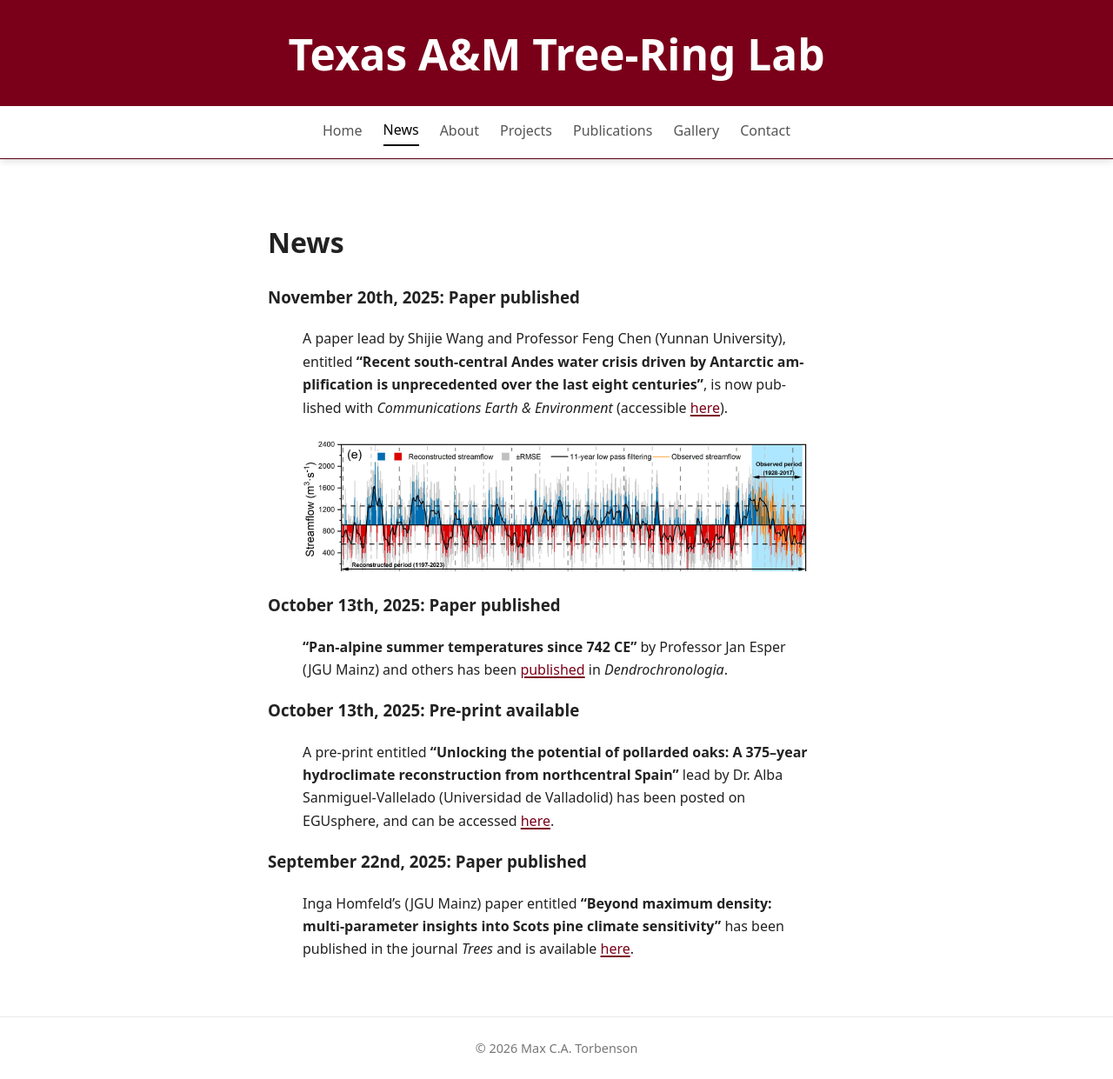
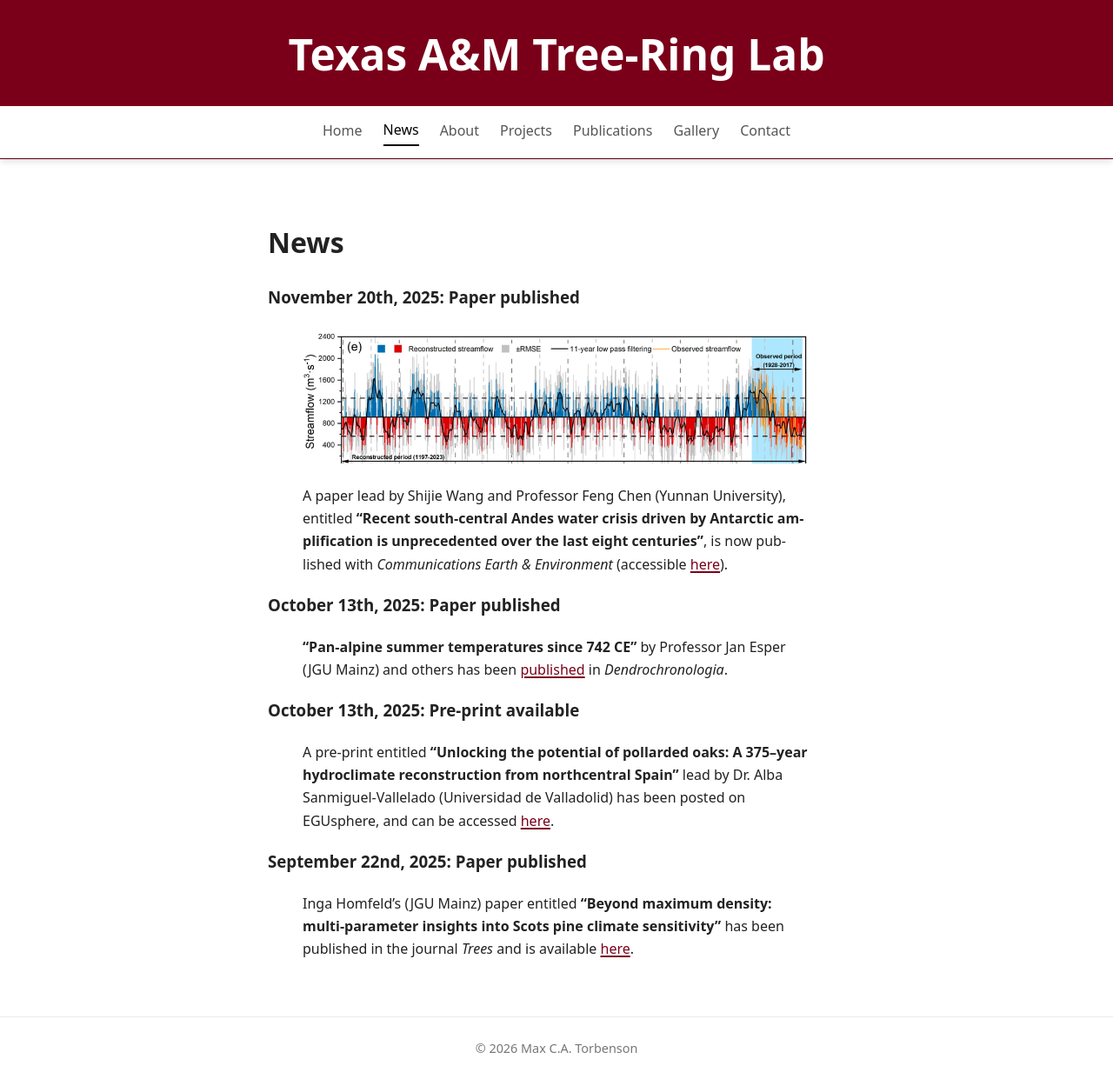
Before and after one commit to mcatorbenson/mcatorbenson.github.io, a Jekyll site: the page built from news/index.md, in a window 1280 px wide and 1241 px high. Shown: the whole window at 87% size. Built offline with Jekyll 4.4.1, drawn with Linux system fonts in a browser that asks for light colours.

Commit message:
Update index.md

```diff
--- a/news/index.md
+++ b/news/index.md
@@ -5,9 +5,9 @@
 
 # News
 ### November 20th, 2025: Paper published
-> A paper lead by Shijie Wang and Professor Feng Chen (Yunnan University), entitled **"Recent south-central Andes water crisis driven by Antarctic amplification is unprecedented over the last eight centuries"**, is now published with *Communications Earth & Environment* (accessible [here](https://www.nature.com/articles/s43247-025-02858-1/)). <a href="../assets/temp/wang25CEE.png" class="lightbox">
+> <a href="../assets/temp/wang25CEE.png" class="lightbox">
     <img src="../assets/temp/wang25CEE.png" alt="Wang 2025 - CEE">
-</a>
+</a> A paper lead by Shijie Wang and Professor Feng Chen (Yunnan University), entitled **"Recent south-central Andes water crisis driven by Antarctic amplification is unprecedented over the last eight centuries"**, is now published with *Communications Earth & Environment* (accessible [here](https://www.nature.com/articles/s43247-025-02858-1/)).
 
 ### October 13th, 2025: Paper published
 > **"Pan-alpine summer temperatures since 742 CE"** by Professor Jan Esper (JGU Mainz) and others has been [published](https://www.sciencedirect.com/science/article/pii/S1125786525001468) in *Dendrochronologia*.
```
